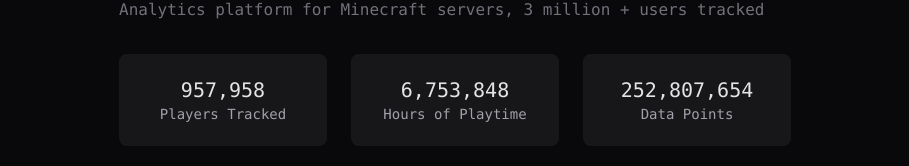
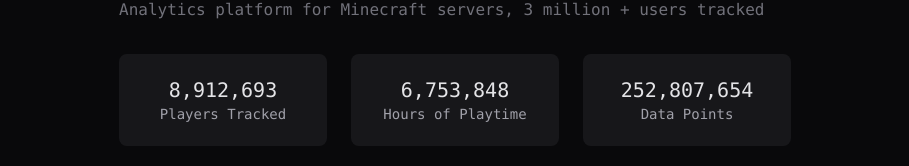
Before and after one commit to nf-projects/nilsfleig.com, a Next.js app: page /projects/mcmetrics in a window 1280 px wide. Shown: the part 242-408 px from the top of the page, without its empty margins (185-1094 px from the left). Built offline with nearby package versions, Linux system fonts and the light colour scheme.

Commit message:
fix mcmetrics stats may 7

```diff
--- a/app/components/statistics.tsx
+++ b/app/components/statistics.tsx
@@ -4,8 +4,8 @@
 import dynamic from "next/dynamic";
 import { PersonIcon, TimerIcon, TableIcon } from "@radix-ui/react-icons";
 
-// Reference date: April 1, 2025, 2pm PST
-const REFERENCE_DATE = new Date("2025-04-01T14:00:00-07:00").getTime();
+// Reference date: May 7, 2025, 1pm PST
+const REFERENCE_DATE = new Date("2025-05-07T13:00:00-07:00").getTime();
 
 // Define the type for stats
 type StatKey = "total_players" | "playtime_hours" | "total_data_points";
@@ -21,7 +21,7 @@
 // Statistics data from the database as of the reference date
 const STATS: Record<StatKey, StatInfo> = {
 	total_players: {
-		value: 957953,
+		value: 8912688,
 		hourlyIncrease: 3467.67,
 		label: "Players Tracked",
 		icon: <PersonIcon className="h-5 w-5" />,
```
